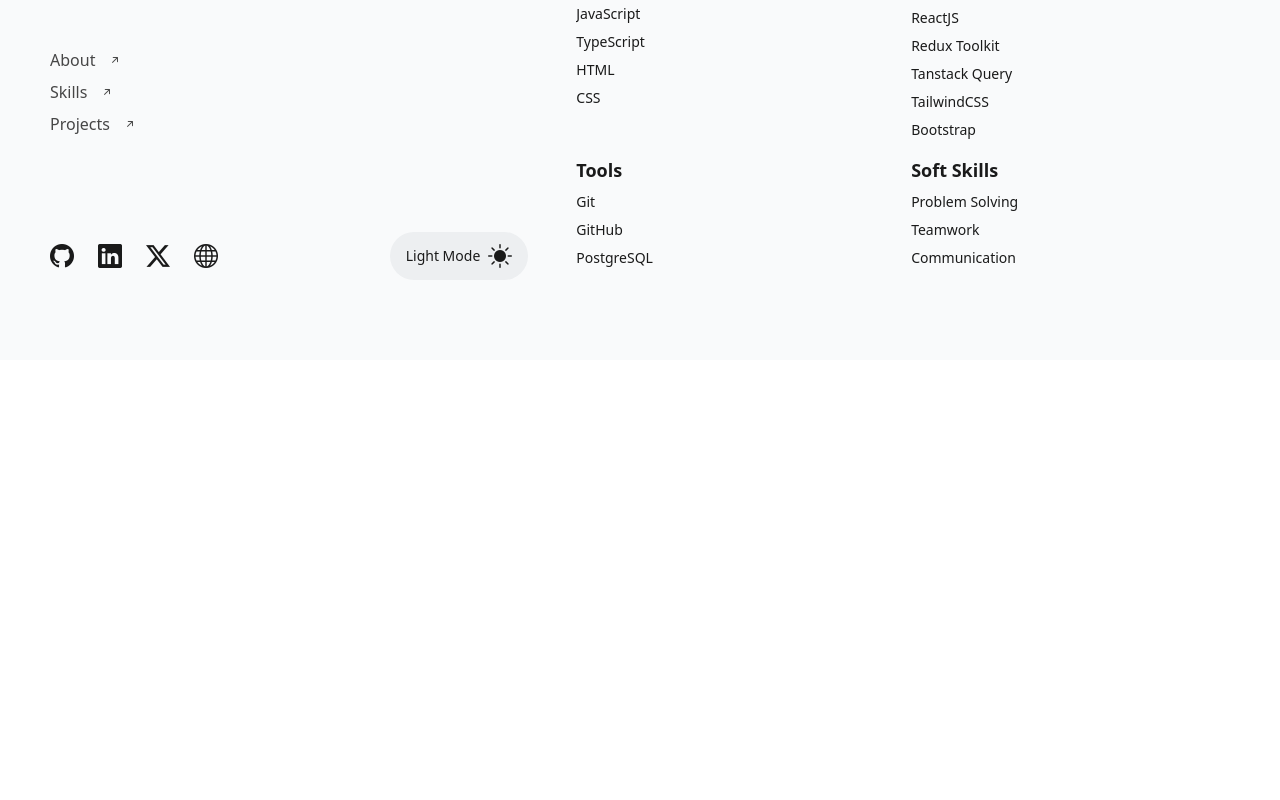
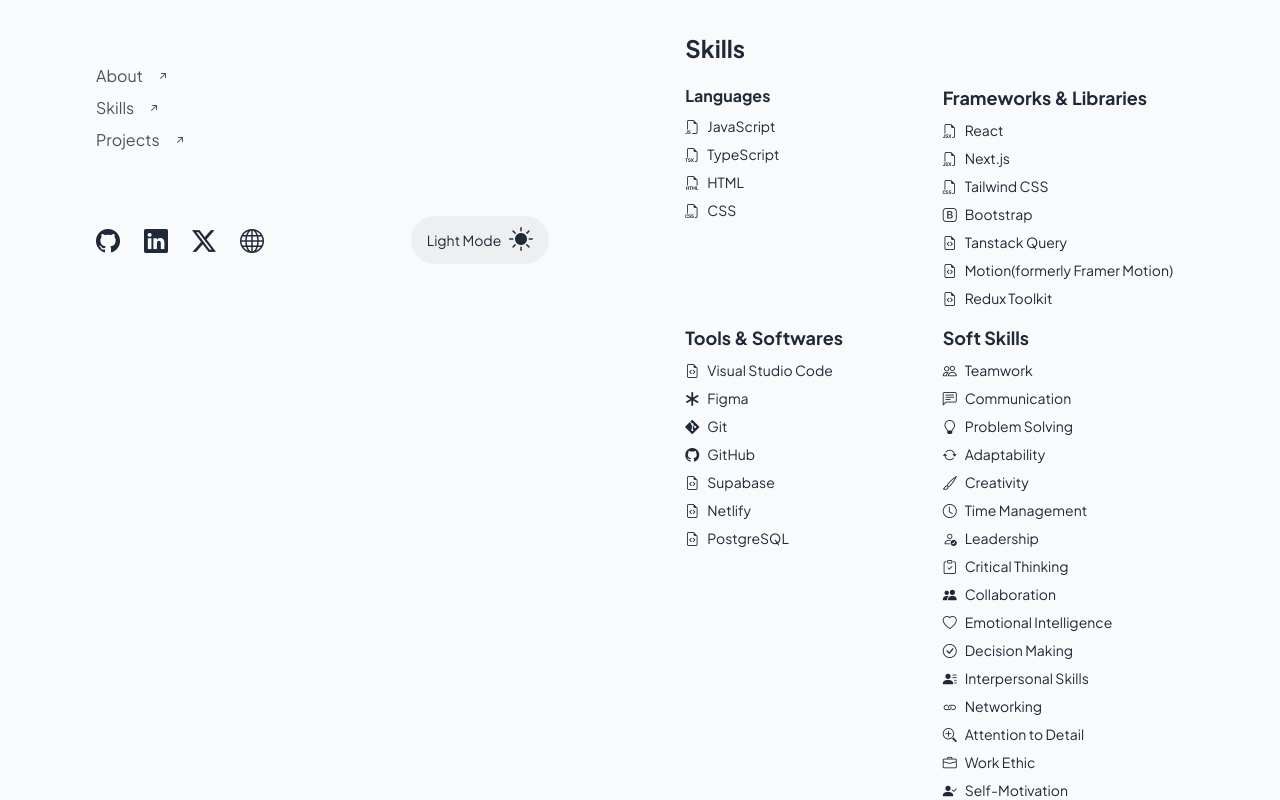
Before and after one commit to AkhatorEnosa/my_portfolio, a React (Vite) app: page / in a window 1280 px wide. Shown: the part 440-1240 px from the top of the page. Before the commit the page ends 800 px from the top, so only its background shows below. Built offline with nearby package versions, Linux system fonts and the light colour scheme.

Commit message:
subtle animations

```diff
--- a/src/App.tsx
+++ b/src/App.tsx
@@ -1,11 +1,14 @@
+import { useContext } from "react";
 import Left from "./sections/Left"
 import Right from "./sections/Right"
+import { AppContext } from "./context/AppContext";
 
 function App() {
-
+  const {theme} = useContext(AppContext);
   return (
-    <div className="w-screen h-screen bg-[#f9fafb] dark:bg-[#1F2937] text-[#1A1A1A] dark:text-[#f9fafb]">
-      <div className="max-w-[1260px] grid grid-cols-7 gap-12 items-center justify-center mx-auto h-full py-20 px-10">
+    <div className="mx-auto min-h-screen max-w-screen px-6 py-12 font-sans md:px-12 md:py-16 lg:py-0 bg-[#f9fafb] dark:bg-[#1F2937] text-[#1F2937] dark:text-[#f9fafb]">
+      <div className={`${theme === 'dark' ? "bg-[#1F2937]" : "bg-[#f9fafb]"} fixed w-screen h-screen left-0 top-0 z-10`}></div>
+      <div className="relative lg:flex lg:justify-between lg:gap-10 z-30">
         <Left />
         <Right />
       </div>
--- a/src/components/NavLink.tsx
+++ b/src/components/NavLink.tsx
@@ -5,7 +5,7 @@ interface NavLinkProps {
 
 const NavLink = ({url, title}: NavLinkProps) => {
   return (
-    <a href={url} className="group w-fit h-fit flex justify-center items-center gap-3 hover:text-[#008080] opacity-80 hover:opacity-100 hover:font-medium hover:tracking-wider transition-all duration-300">{title} <i className="bi bi-arrow-right-short -rotate-45 group-hover:rotate-0 transition-all duration-300"></i></a>
+    <a href={url} className="group w-fit h-fit flex justify-center items-center gap-3 hover:text-[#008080] dark:text-[#f9fafb]/60 dark:hover:text-[#f9fafb] opacity-80 hover:opacity-100 hover:font-medium hover:tracking-wider transition-all duration-300">{title} <i className="bi bi-arrow-right-short -rotate-45 group-hover:rotate-0 transition-all duration-300"></i></a>
   )
 }
 
--- a/src/components/ProjectCard.tsx
+++ b/src/components/ProjectCard.tsx
@@ -24,13 +24,15 @@ const ProjectCard = ({ title, desc, tech, url, imgSrc }: ProjectCardProps) => {
                 <div className="w-full flex gap-2 mt-5 text-sm font-semibold flex-wrap">
                     {/* {tech.map((x: string) => (x + " • "))} */}
                     {tech.map((x: string, index: number) => (
-                        <p key={index} className="px-2 py-1 bg-[#1f2937]/5 dark:bg-[#f9fafb]/5 border-[0.5px] border-[#1f2937] dark:border-[#f9fafb] rounded-2xl">{x}</p>
+                        <p key={index} className="px-2 py-1 bg-[#008080]/5 dark:bg-[#008080]/30 rounded-2xl">{x}</p>
                     ))}
                 </div>
                 {/* <a href={url} target="_blank" className="text-sm text-[#FF6B6B]">View Project</a> */}
             </div>
-            <div className="col-span-2 h-32 dark:border-[#f9fafb]/20 rounded-lg border-[1px] border-[#1f2937]/20 overflow-hidden">
-                <img src={imgSrc} alt="Soozeer" className="w-full h-full object-cover group-hover:scale-125 transition-transform duration-300"/>
+            <div className="h-full col-span-2 flex justify-center items-center">
+              <div className=" h-48 dark:border-[#f9fafb]/20 rounded-3xl border-[1px] border-[#1f2937]/20 overflow-hidden">
+                  <img src={imgSrc} alt="Soozeer" className="w-full h-full object-cover scale-125 group-hover:scale-100 transition-transform duration-300"/>
+              </div>
             </div>
         </div>
     </motion.a>
--- /dev/null
+++ b/src/components/Skills.tsx
@@ -0,0 +1,20 @@
+interface SkillsProps {
+  name: string,
+    index: number,
+    url: string,
+    icon?: string,
+    desc?: string,
+}
+
+const Skills = ({name, index, url, icon, desc} : SkillsProps) => {
+  return (
+    <a href={url} target="_blank" key={index} className="flex gap-2 text-sm" title={desc}>
+    {
+        icon && <i className={icon}></i>
+    }
+    {name}
+</a>
+  )
+}
+
+export default Skills
--- a/src/components/SocialLink.tsx
+++ b/src/components/SocialLink.tsx
@@ -6,7 +6,7 @@ interface SocialLinkProps {
 
 const SocialLink = ({url, title, icon}: SocialLinkProps) => {
   return (
-    <a href={url} title={title} className="hover:scale-125 hover:text-[#008080] transition-all duration-300"><i className={`bi ${icon}`}></i></a>
+    <a href={url} title={title} className="hover:scale-125 hover:text-[#008080] dark:text-[#f9fafb]/60 dark:hover:text-[#f9fafb] transition-all duration-300"><i className={`bi ${icon}`}></i></a>
   )
 }
 
--- /dev/null
+++ b/src/constants/frameworks.ts
@@ -0,0 +1,46 @@
+export const FRAMEWORKS = [
+    {
+        name: "React",
+        icon: "bi bi-filetype-jsx",
+        url: "https://reactjs.org/",
+        description: "A JavaScript library for building user interfaces",
+    },
+    {
+        name: "Next.js",
+        icon: "bi bi-filetype-jsx",
+        url: "https://nextjs.org/",
+        description: "The React Framework for Production",
+    },
+    {
+        name: "Tailwind CSS",
+        icon: "bi bi-filetype-css",
+        url: "https://tailwindcss.com/",
+        description: "A utility-first CSS framework for creating custom designs",
+    },
+    {
+        name: "Bootstrap",
+        icon: "bi bi-bootstrap",
+        url: "https://getbootstrap.com/",
+        description: "The most popular HTML, CSS, and JS library in the world",
+    },
+    {
+        name: "Tanstack Query",
+        icon: "bi bi-file-earmark-code",
+        url: "https://tanstack.com/query/latest",
+        description: "Powerful data fetching and state management for React",
+    },
+    {
+        name: "Motion(formerly Framer Motion)",
+        icon: "bi bi-file-earmark-code",
+        url: "https://www.framer.com/docs/",
+        description: "A production-ready motion library for React",
+    },
+    {
+        name: "Redux Toolkit",
+        icon: "bi bi-file-earmark-code",
+        url: "https://redux-toolkit.js.org/",
+        description: "The official, opinionated, batteries-included toolset for efficient Redux development",
+    }
+];
+export const FRAMEWORKS_TITLE = "Frameworks & Libraries";
+export const FRAMEWORKS_DESCRIPTION = "I have experience with a variety of frameworks and libraries, including React, Next.js, Tailwind CSS, Bootstrap, Tanstack Query, Framer Motion, and Redux Toolkit. I am always eager to learn new technologies and improve my skills.";
--- /dev/null
+++ b/src/constants/languages.ts
@@ -0,0 +1,22 @@
+export const LANGUAGES = [
+    {
+        name: "JavaScript",
+        icon: "bi bi-filetype-js",
+        url: "https://www.javascript.com/",
+    },
+    {
+        name: "TypeScript",
+        icon: "bi bi-filetype-tsx",
+        url: "https://www.typescriptlang.org/",
+    },
+    {
+        name: "HTML",
+        icon: "bi bi-filetype-html",
+        url: "https://developer.mozilla.org/en-US/docs/Web/HTML",
+    },
+    {
+        name: "CSS",
+        icon: "bi bi-filetype-css",
+        url: "https://www.w3.org/Style/CSS/Overview.en.html",
+    }
+];
--- /dev/null
+++ b/src/constants/softskills.ts
@@ -0,0 +1,98 @@
+export const SOFT_SKILLS = [
+    {
+        name: "Teamwork",
+        icon: "bi bi-people",
+        url: "https://en.wikipedia.org/wiki/Teamwork",
+        description: "The combined action of a group, especially when effective and efficient.",
+    },
+    {
+        name: "Communication",
+        icon: "bi bi-chat-left-text",
+        url: "https://en.wikipedia.org/wiki/Communication",
+        description: "The imparting or exchanging of information or news.",
+    },
+    {
+        name: "Problem Solving",
+        icon: "bi bi-lightbulb",
+        url: "https://en.wikipedia.org/wiki/Problem_solving",
+        description: "The process of finding solutions to difficult or complex issues.",
+    },
+    {
+        name: "Adaptability",
+        icon: "bi bi-arrow-repeat",
+        url: "https://en.wikipedia.org/wiki/Adaptability",
+        description: "The ability to adjust to new conditions.",
+    },
+    {
+        name: "Creativity",
+        icon: "bi bi-brush",
+        url: "https://en.wikipedia.org/wiki/Creativity",
+        description: "The use of imagination or original ideas to create something.",
+    },
+    {
+        name: "Time Management",
+        icon: "bi bi-clock",
+        url: "https://en.wikipedia.org/wiki/Time_management",
+        description: "The process of planning and exercising conscious control over the amount of time spent on specific activities.",
+    },
+    {
+        name: "Leadership",
+        icon: "bi bi-person-check",
+        url: "https://en.wikipedia.org/wiki/Leadership",
+        description: "The action of leading a group of people or an organization.",
+    },
+    {
+        name: "Critical Thinking",
+        icon: "bi bi-clipboard-check",
+        url: "https://en.wikipedia.org/wiki/Critical_thinking",
+        description: "The objective analysis and evaluation of an issue in order to form a judgment.",
+    },
+    {
+        name: "Collaboration",
+        icon: "bi bi-people-fill",
+        url: "https://en.wikipedia.org/wiki/Collaboration",
+        description: "The action of working with someone to produce or create something.",
+    },
+    {
+        name: "Emotional Intelligence",
+        icon: "bi bi-heart",
+        url: "https://en.wikipedia.org/wiki/Emotional_intelligence",
+        description: "The ability to understand and manage your own emotions, and those of the people around you.",
+    },
+    {
+        name: "Decision Making",
+        icon: "bi bi-check-circle",
+        url: "https://en.wikipedia.org/wiki/Decision-making",
+        description: "The process of making choices by identifying a decision, gathering information, and assessing alternative resolutions.",
+    },
+    {
+        name: "Interpersonal Skills",
+        icon: "bi bi-person-lines-fill",
+        url: "https://en.wikipedia.org/wiki/Interpersonal_skills",
+        description: "The skills used by a person to interact with others properly.",
+    },
+    {
+        name: "Networking",
+        icon: "bi bi-link",
+        url: "https://en.wikipedia.org/wiki/Networking_(business)",
+        description: "The action or process of interacting with others to exchange information and develop professional or social contacts.",
+    },
+    {
+        name: "Attention to Detail",
+        icon: "bi bi-zoom-in",
+        url: "https://en.wikipedia.org/wiki/Attention_to_detail",
+        description: "The ability to achieve thoroughness and accuracy when accomplishing a task.",
+    },
+    {
+        name: "Work Ethic",
+        icon: "bi bi-briefcase",
+        url: "https://en.wikipedia.org/wiki/Work_ethic",
+        description: "A belief in the moral benefit and importance of work and its inherent ability to strengthen character.",
+    },
+    {
+        name: "Self-Motivation",
+        icon: "bi bi-person-check-fill",
+        url: "https://en.wikipedia.org/wiki/Self-motivation",
+        description: "The ability to motivate oneself to take action and achieve goals.",
+    }
+];
--- /dev/null
+++ b/src/constants/tools.ts
@@ -0,0 +1,46 @@
+export const TOOL_LIST = [
+    {
+        name: "Visual Studio Code",
+        icon: "bi bi-file-earmark-code",
+        url: "https://code.visualstudio.com/",
+        description: "A source-code editor developed by Microsoft",
+    },
+    {
+        name: "Figma",
+        icon: "bi bi-asterisk",
+        url: "https://www.figma.com/",
+        description: "A web-based UI/UX design application",
+    },
+    {
+        name: "Git",
+        icon: "bi bi-git",
+        url: "https://git-scm.com/",
+        description: "A distributed version control system for tracking changes in source code",
+    },
+    {
+        name: "GitHub",
+        icon: "bi bi-github",
+        url: "https://github.com",
+        description: "A web-based platform for version control and collaboration",
+    },
+    {
+        name: "Supabase",
+        icon: "bi bi-file-earmark-code",
+        url: "https://supabase.com/",
+        description: "An open-source Firebase alternative",
+    },
+    {
+        name: "Netlify",
+        icon: "bi bi-file-earmark-code",
+        url: "https://www.netlify.com/",
+        description: "A platform for deploying and hosting static websites",
+    },
+    {
+        name: "PostgreSQL",
+        icon: "bi bi-file-earmark-code",
+        url: "https://www.postgresql.org/",
+        description: "An open-source relational database management system",
+    }
+];
+export const TOOL_LIST_TITLE = "Tools & Software";
+export const TOOL_LIST_DESCRIPTION = "I have experience with a variety of tools and software, including Visual Studio Code, Figma, Postman, Git, GitHub, Supabase, Netlify, and PostgreSQL. I am always eager to learn new technologies and improve my skills.";
--- a/src/index.css
+++ b/src/index.css
@@ -1,9 +1,12 @@
+@import url('https://fonts.googleapis.com/css2?family=Plus+Jakarta+Sans:ital,wght@0,200..800;1,200..800&display=swap');
+
 @tailwind base;
 @tailwind components;
 @tailwind utilities;
 
 * {
     transition: background-color 0.1s, color 0.05s;
+    font-family: "Plus Jakarta Sans", sans-serif;
   }
 
 .cursor {
--- a/src/sections/Left.tsx
+++ b/src/sections/Left.tsx
@@ -14,7 +14,7 @@ const Left = () => {
 
   const { theme, themeHandler } = context;
   return (
-    <section className="col-span-3 w-full h-full flex flex-col justify-between pr-30">
+    <section className="lg:sticky lg:top-0 lg:flex lg:max-h-screen lg:w-[48%] lg:flex-col lg:justify-between lg:py-24 lg:px-12">
       <div>
         <div className="w-full flex flex-col">
           {/* user data  */}
@@ -47,7 +47,7 @@ const Left = () => {
                 <a href={cv} target="_blank" className="relative z-10">
                     <motion.button
                         whileTap={{ scale: 0.95 }}
-                        className="resume-button w-fit p-3 rounded-lg bg-[#1F2937] text-[#f9fafb] dark:bg-[#f9fafb] dark:text-[#1F2937] hover:scale-105 hover:bg-[#008080] transition-all duration-300">Click to download CV</motion.button>
+                        className="resume-button w-fit p-3 rounded-lg bg-[#1F2937] text-[#f9fafb] dark:bg-[#f9fafb] dark:text-[#1F2937] hover:scale-105 hover:bg-[#008080] dark:hover:bg-[#008080] dark:hover:text-[#f9fafb] transition-all duration-300">Click to download CV</motion.button>
                 </a>
                 <i className="absolute cursor bi bi-cursor-fill top-5 right-10 text-[#f9fafb] dark:text-[#1F2937] z-30"></i>
             </motion.div>
@@ -83,7 +83,7 @@ const Left = () => {
 
         <div className="relative w-fit flex bg-[#1f2937]/5 dark:bg-[#f9fafb]/5 hover:text-[#008080] dark:hover:text-inherit dark:hover:font-bold py-2 px-4 rounded-full cursor-pointer overflow-hidden" aria-label={theme === 'dark' ? 'Switch to light mode' : 'Switch to dark mode'} onClick={() => themeHandler()}>
           <p className={`w-fit text-sm flex justify-center items-center gap-2 ${theme === 'dark' ? "-translate-x-30 opacity-0" : "translate-x-0 opacity-100"} duration-150 transition-all`}>Light Mode<i className={`text-2xl bi bi-brightness-high-fill ${theme !== 'dark' ? "rotate-180" : "rotate-0"} duration-150 transition-all`}></i></p>
-          <p className={`absolute w-fit text-sm flex justify-center items-center gap-2 ${theme !== 'dark' ? "-translate-x-20 opacity-0" : "translate-x-0 opacity-100"} duration-150 transition-all`}>Dark Mode<i className={`text-2xl bi bi-moon-fill ${theme === 'dark' ? "rotate-[360deg]" : "rotate-0"} duration-150 transition-all`}></i></p>
+          <p className={`absolute w-fit text-sm flex justify-center items-center gap-2 ${theme !== 'dark' ? "-translate-x-20 opacity-0" : "translate-x-0 opacity-100"} duration-150 transition-all`}>Dark Mode<i className={`text-xl bi bi-moon-fill ${theme === 'dark' ? "rotate-[360deg]" : "rotate-0"} duration-150 transition-all`}></i></p>
         </div>
       </motion.div>
     </section>
--- a/src/sections/Right.tsx
+++ b/src/sections/Right.tsx
@@ -15,11 +15,16 @@ import Kickrs from '../assets/kickrs.png'
 import { motion } from "framer-motion"
 import { useContext } from "react";
 import { AppContext } from "../context/AppContext";
+import { LANGUAGES } from "../constants/languages";
+import { FRAMEWORKS } from "../constants/frameworks";
+import Skills from "../components/Skills";
+import { TOOL_LIST } from "../constants/tools";
+import { SOFT_SKILLS } from "../constants/softskills";
 
 const Right = () => {
     const {revealAll, setRevealAll} = useContext(AppContext);
   return (
-        <section className="col-span-4 w-full h-full flex flex-col overflow-scroll scroll-smooth">
+        <section className="lg:w-[52%] lg:py-24 lg:px-12">
             <motion.div
                 initial={{ opacity: 0, y: -50 }}
                 animate={{ opacity: 1, y: 0 }}
@@ -43,10 +48,9 @@ const Right = () => {
                         transition={{ duration: 0.5, delay: 3 }}
                     className="flex flex-col gap-2">
                         <h2 className="text-lh font-bold">Languages</h2>
-                        <p className="text-sm">JavaScript</p>
-                        <p className="text-sm">TypeScript</p>
-                        <p className="text-sm">HTML</p>
-                        <p className="text-sm">CSS</p>
+                        {LANGUAGES.map((x, index) => (
+                            <Skills url={x.url} name={x.name} icon={x.icon} index={index}/>
+                        ))}
                     </motion.div>
                     <motion.div
                         initial={{ opacity: 0, y: -50 }}
@@ -54,12 +58,10 @@ const Right = () => {
                         transition={{ duration: 0.5, delay: 3.2 }}
                         className="flex flex-col gap-2"
                     >
-                        <h2 className="text-lg font-bold">Frameworks</h2>
-                        <p className="text-sm">ReactJS</p>
-                        <p className="text-sm">Redux Toolkit</p>
-                        <p className="text-sm">Tanstack Query</p>
-                        <p className="text-sm">TailwindCSS</p>
-                        <p className="text-sm">Bootstrap</p>
+                        <h2 className="text-lg font-bold">Frameworks & Libraries</h2>
+                        {FRAMEWORKS.map((x, index) => (
+                            <Skills url={x.url} name={x.name} icon={x.icon} index={index} desc={x.description}/>
+                        ))}
                     </motion.div>
                     <motion.div
                         initial={{ opacity: 0, y: -50 }}
@@ -67,14 +69,10 @@ const Right = () => {
                         transition={{ duration: 0.5, delay: 3.4 }}
                         className="flex flex-col gap-2"
                     >
-                        <h2 className="text-lg font-bold">Tools</h2>
-                        <p className="text-sm">Git</p>
-                        <p className="text-sm">GitHub</p>
-                        <p className="text-sm">PostgreSQL</p>
-                        <p className="text-sm">Supabase</p>
-                        <p className="text-sm">Figma</p>
-                        <p className="text-sm">Motion(formerly Framer Motion)</p>
-                        <p className="text-sm">VS Code</p>
+                        <h2 className="text-lg font-bold">Tools & Softwares</h2>
+                        {TOOL_LIST.map((x, index) =>(
+                            <Skills url={x.url} name={x.name} icon={x.icon} index={index} desc={x.description}/>
+                        ))}
                     </motion.div>
                     <motion.div
                         initial={{ opacity: 0, y: -50 }}
@@ -83,14 +81,9 @@ const Right = () => {
                         className="flex flex-col gap-2"
                     >
                         <h2 className="text-lg font-bold">Soft Skills</h2>
-                        <p className="text-sm">Problem Solving</p>
-                        <p className="text-sm">Teamwork</p>
-                        <p className="text-sm">Communication</p>
-                        <p className="text-sm">Adaptability</p>
-                        <p className="text-sm">Time Management</p>
-                        <p className="text-sm">Attention to Detail</p>
-                        <p className="text-sm">Collaboration</p>
-                        <p className="text-sm">Emotional Intelligence</p>
+                        {SOFT_SKILLS.map((x, index) => (
+                            <Skills url={x.url} name={x.name} icon={x.icon} index={index} desc={x.description}/>
+                        ))}
                     </motion.div>
                 </div>
             </div>
@@ -198,10 +191,10 @@ const Right = () => {
                 </div>
             </motion.div>
 
-            {/* <div>
+            <div className="w-full flex flex-col mt-10 justify-center items-center">
                 <p className="text-2xl mt-10">I am currently open to remote opportunities.</p>
                 <p className="text-sm mt-2 opacity-80">Feel free to reach out for collaboration or just a chat!</p>
-            </div> */}
+            </div>
         </section>
   )
 }
```
